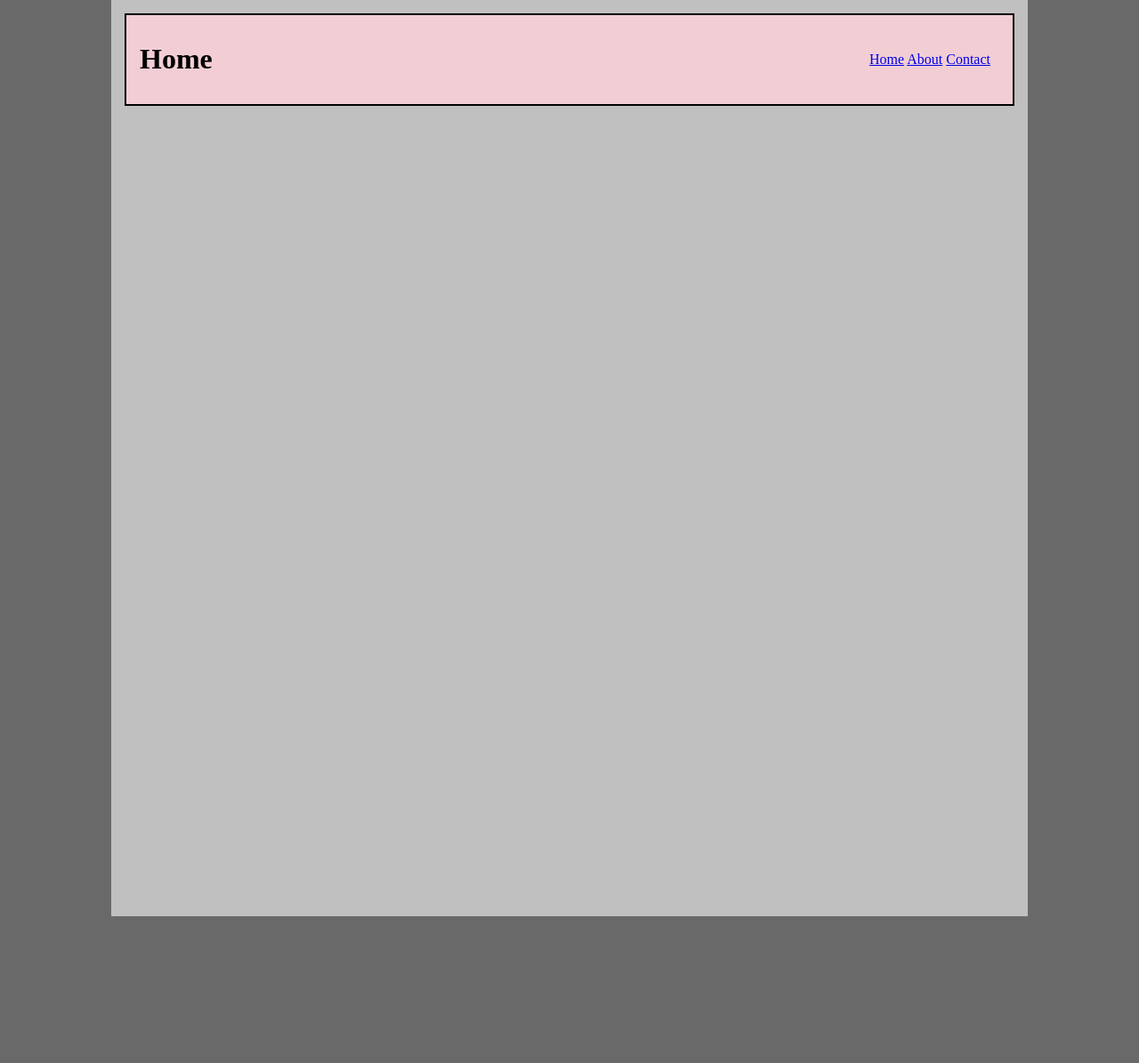
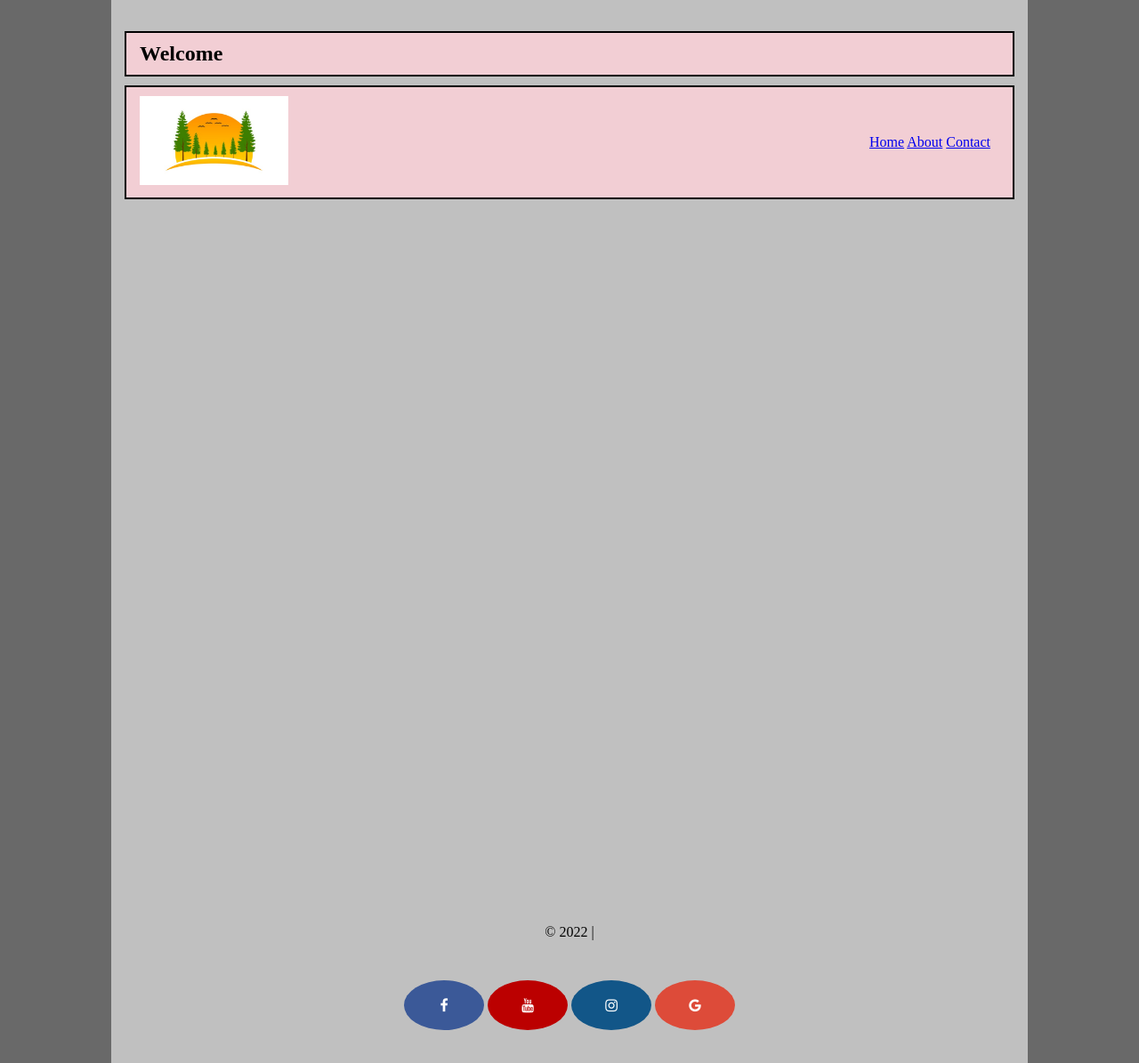
Before and after one commit to yer-lee/final-project, a plain HTML site: page index.html in a window 1280 px wide. Shown: the whole page at 89% size. Before the commit the page ends 1030 px from the top, so only its background shows below. Drawn offline with Linux system fonts and the light colour scheme.

Commit message:
added new pic and updated pages

```diff
--- a/css/styles.css
+++ b/css/styles.css
@@ -27,7 +27,14 @@ header {
 }
 
 
-h1 {
+h2 {
+	display: flex;
+	justify-content: space-between;
+	align-items: center;
+	background-color: rgb(242, 206, 212);
+	padding: 10px 15px;
+    margin-bottom: 10px;
+	border: 2px solid rgb(0, 0, 0);
     font: italic border 16px/125% times, serif;
 }
 
@@ -50,3 +57,64 @@ input[type=text], input[type=email], textarea {
 	margin-top: 10px;
 	margin-bottom: 10px;
 }
+
+/* SOCIAL MEDIA ICONS */
+.fa {
+	padding: 20px;
+	font-size: 30px;
+	width: 50px;
+	text-align: center;
+	text-decoration: none;
+	margin: 5px 2px;
+	border-radius: 50%;
+}
+
+.fa:hover {
+    opacity: 0.7;
+}
+
+.fa-facebook {
+  background: #3B5998;
+  color: white;
+}
+
+.fa-youtube {
+	background: #bb0000;
+	color: white;
+}
+
+.fa-instagram {
+	background: #125688;
+	color: white;
+}
+
+.fa-google {
+	background: #dd4b39;
+	color: white;
+}
+
+
+/* FOOTER */
+.footer {
+    width: 1000px;
+    background-color: silver;
+    margin: auto;
+    padding: 15px;
+    height: 100px;
+	display: flex;
+	justify-content: center;
+	align-items: center;
+	clear: left;
+}
+
+.symbol {
+    width: 1000px;
+    background-color: silver;
+    margin: auto;
+    padding: 15px;
+    height: 5px;
+	display: flex;
+	justify-content: center;
+	align-items: center;
+	clear: left;
+}
--- a/index.html
+++ b/index.html
@@ -5,15 +5,25 @@
 	<meta http-equiv="X-UA-Compatible" content="IE=edge">
 	<meta name="viewport" content="width=device-width, initial-scale=1.0">
 	<title>Final Project</title>
+	<!-- THIS IS THE LINK FOR MY STYLES -->
 	<link rel="stylesheet" href="css/styles.css">
+
+	<!-- THIS IS THE LINK FOR A WEBSITE WITH MORE STYLES FOR SOCIAL MEDIA ICONS -->
+	<link rel="stylesheet" href="https://cdnjs.cloudflare.com/ajax/libs/font-awesome/4.7.0/css/font-awesome.min.css">
+
+
+
 </head>
 
 
 <body>
 	<div class="container">
+		<h2>Welcome</h2>
+		<!-- THIS IS THE HEADER -->
 		<header>
-			<h1>Home</h1>
-			<!-- ADD LOGO HERE INSTEAD OF THE WORD HOME -->
+			<!-- THIS IS THE HYPERLINK FOR THE LOGO -->
+			<a href="index.html"><img src="img/logo2.jpeg" alt="logo" height="100"></a>
+			<!-- THIS IS THE NAVIGATION BAR -->
 			<nav>
 				<a href="index.html">Home</a>
 				<a href="about.html">About</a>
@@ -21,11 +31,26 @@
 			</nav>
 		</header>
 	</div>
+
+	<main>
+		<!-- ADD MORE  -->
+		<!-- ADD VIDEO AND AUDIO -->
+		<!-- ADD HERO IMAGE -->
+	</main>
+
+	<!-- THIS IS THE FOOTER -->
+	<footer>
+		<div class="symbol">
+			<p>&copy; 2022 | </p>
+		</div>
+		<div class="footer">
+			<a href="https://www.facebook.com" class="fa fa-facebook"></a>
+			<a href="https://www.youtube.com" class="fa fa-youtube"></a>
+			<a href="https://www.instagram.com" class="fa fa-instagram"></a>
+			<a href="https://www.google.com" class="fa fa-google"></a>
+		</div>
+	</footer>
 </body>
-
-<main>
-
-</main>
 
 
 </html>
```
Also changed, not shown: about.html (+30 -1 lines), contact.html (+32 -5 lines), img/logo.jpeg (added), img/logo1.jpeg (added), img/logo2.jpeg (added).
